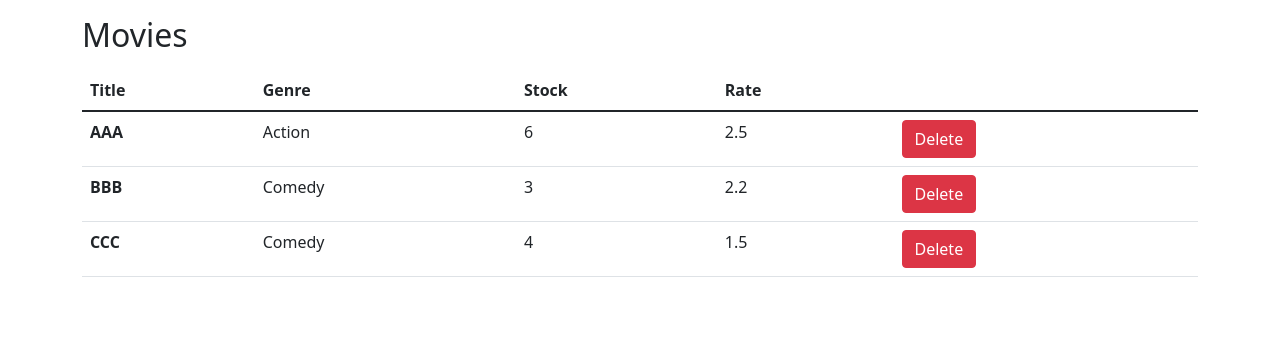
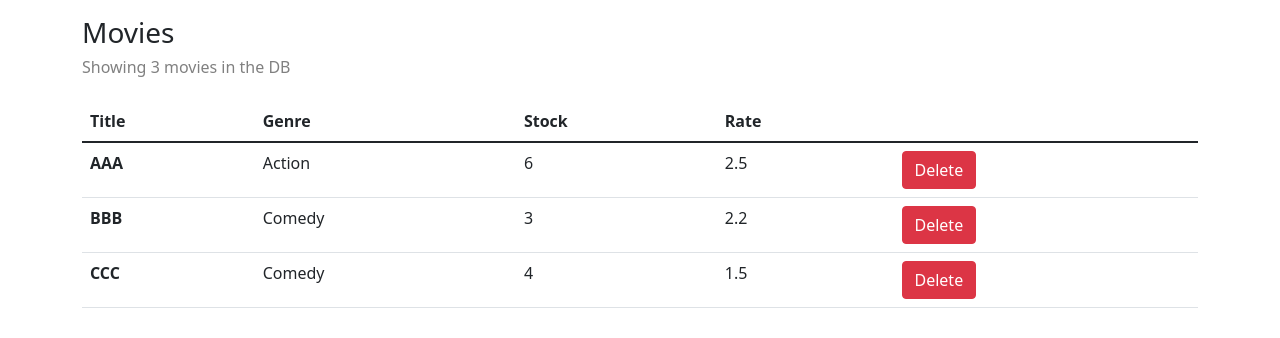
Before and after one commit to kavindushyamal26/Vidly-Project, a React (Create React App) app: page / in a window 1280 px wide. Shown: the top 338 px of the page. Built offline with nearby package versions, Linux system fonts and the light colour scheme.

Commit message:
Delete button functionality

```diff
--- a/src/components/movie.jsx
+++ b/src/components/movie.jsx
@@ -5,10 +5,19 @@ class Movies extends Component {
   state = {
     movies: getMovies(),
   };
+
+  handleDelete = (movie) => {
+    const movies = this.state.movies.filter((m) => m._id !== movie._id);
+    this.setState({ movies });
+  };
+
   render() {
     return (
       <>
-        <h2 className="my-3">Movies</h2>
+        <h3 className="mt-3">Movies</h3>
+        <h6 style={{ color: "GrayText" }} className="mb-4">
+          Showing {this.state.movies.length} movies in the DB
+        </h6>
         <table className="table">
           <thead>
             <tr>
@@ -29,7 +38,7 @@ class Movies extends Component {
                   <button
                     type="button"
                     className="btn btn-danger"
-                    //   onClick={() => this.handleUpdate(p)}
+                    onClick={() => this.handleDelete(m)}
                   >
                     Delete
                   </button>
```
